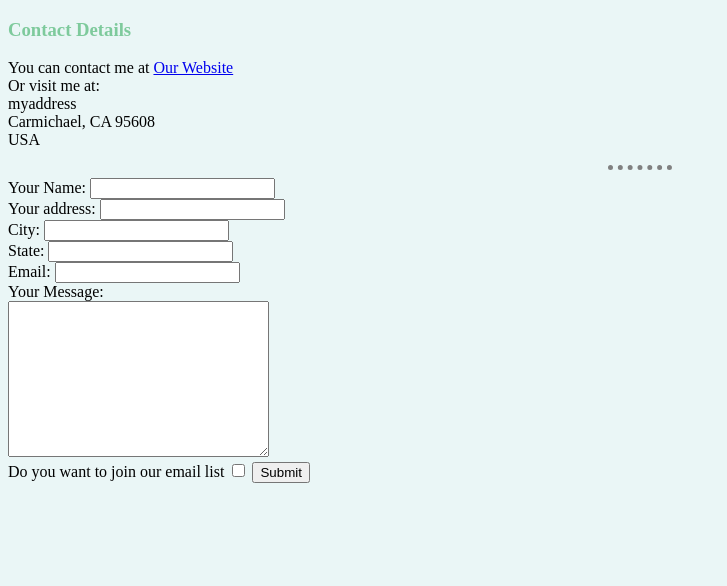
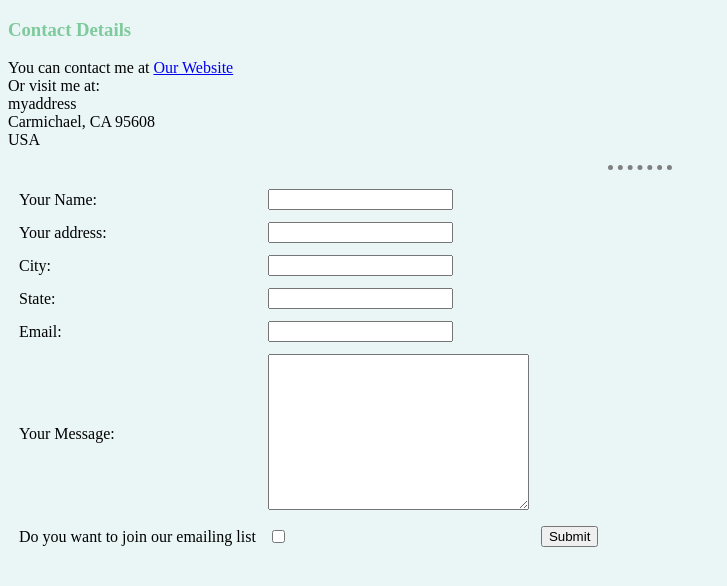
Before and after one commit to Danielejekwu/CV, a plain HTML site: page Contact.html in a window 1280 px wide. Shown: the whole page, without its empty margins (0-727 px from the left). Drawn offline with Linux system fonts and the light colour scheme; files that its build step writes are made by us from their sources.

Commit message:
Add files via upload

```diff
--- a/Contact.html
+++ b/Contact.html
@@ -15,24 +15,43 @@
       USA
     </p>
     <hr>
-    <form action="mailto:info@dantechllc.com" method="post" enctype="text/plain">
-      <label>Your Name:</label>
-      <input type="text" name="yourName" value=""><br>
-      <label>Your address:</label>
-      <input type="text" name="yourAddress" value=""><br>
-      <label>City:</label>
-      <input type="text" name="yourCity" value=""><br>
-      <label>State:</label>
-      <input type="text" name="yourState" value=""><br>
-      <label>Email:</label>
-      <input type="text" name="yourEmail" value=""><br>
-      <label>Your Message:</label><br>
-      <textarea name="yourMessage" rows="10" cols="30"></textarea><br>
-      <label>Do you want to join our email list</label>
-      <input type="checkbox" name="" value="">
-      <input type="submit" name=""><br>
+    <table cellSpacing="10">
 
-    </form>
+      <tbody>
+        <form action="mailto:info@dantechllc.com" method="post" enctype="text/plain">
+        <tr>
+          <td><label>Your Name:</label></td>
+          <td><input type="text" name="yourAddress" value=""><br></td>
+        </tr>
+        <tr>
+          <td><label>Your address:</label></td>
+          <td><input type="text" name="yourAddress" value=""><br></td>
+        </tr>
+        <tr>
+          <td><label>City:</label></td>
+          <td><input type="text" name="yourCity" value=""><br></td>
+        </tr>
+        <tr>
+          <td><label>State:</label></td>
+          <td><input type="text" name="yourState" value=""><br></td>
+        </tr>
+        <tr>
+          <td><label>Email:</label></td>
+          <td><input type="text" name="yourEmail" value=""><br></td>
+        </tr>
+        <tr>
+          <td><label>Your Message:</label><br></td>
+          <td><textarea name="yourMessage" rows="10" cols="30"></textarea><br></td>
+        </tr>
+        <tr>
+          <td><label>Do you want to join our emailing list</label></td>
+          <td><input type="checkbox" name="" value=""></td>
+          <td><input type="submit" name=""><br></td>
+        </tr>
+</form>
+
+    </tbody>
+  </table>
 
 
   </body>
--- /dev/null
+++ b/css/styles.css
@@ -0,0 +1,23 @@
+body {
+  background-color: #EAF6F6;
+
+  }
+  h1{
+    color: #7eca9c;
+    font-family: "Trebuchet MS";
+  }
+  h3{
+      color: #7eca9c;
+  }
+
+hr {
+border-style: none;
+border-top-style: dotted;
+border-color: grey;
+border-width: 5px;
+width: 5%;
+
+}
+img{
+  background-color: none;
+}
```
Also changed, not shown: index.html (+6 -3 lines).
